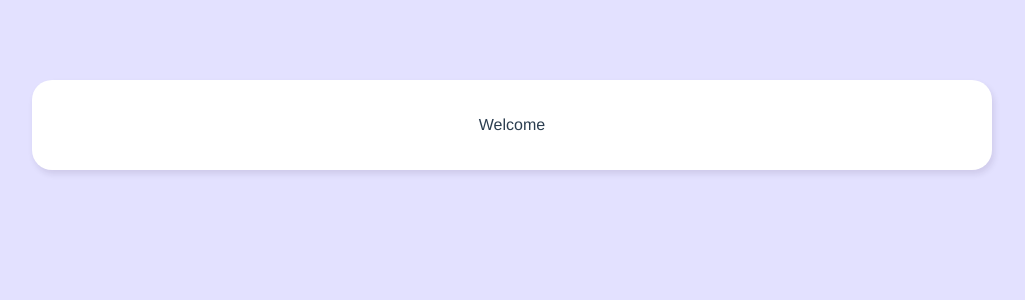
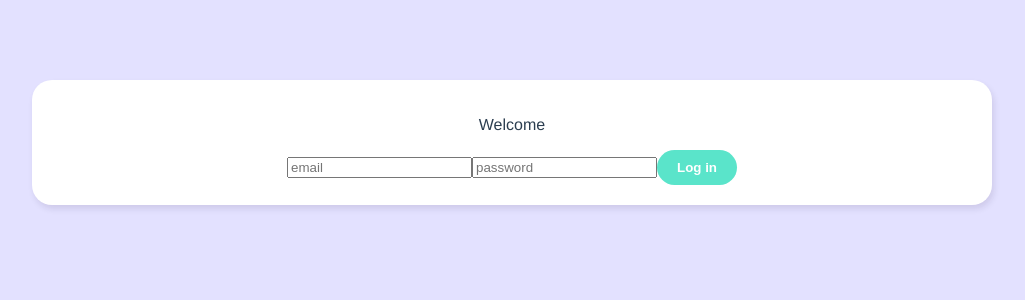
Before and after one commit to thinhnw/live-chat, a Vue app: page / in a window 1280 px wide. Shown: the top 300 px of the page, without its empty margins (128-1153 px from the left). Built offline with nearby package versions, Linux system fonts and the light colour scheme.

Commit message:
Add Signup form and Login form

```diff
--- /dev/null
+++ b/src/components/LoginForm.vue
@@ -0,0 +1,40 @@
+<template>
+    <form @submit.prevent="handleSubmit">
+        <input type="email"
+            required
+            placeholder="email"
+            v-model="email"
+        >
+        <input type="password"
+            required
+            placeholder="password"
+            v-model="password"
+        >
+        <button>Log in</button>
+    </form>
+</template>
+
+<script>
+import { ref } from 'vue'
+
+export default {
+    setup() {
+        const email = ref('')
+        const password = ref('')
+
+        const handleSubmit = () => {
+            console.log(email.value, password.value)
+        }
+
+        return {
+            email,
+            password,
+            handleSubmit
+        }
+    }
+}
+</script>
+
+<style>
+
+</style>
--- /dev/null
+++ b/src/components/SignupForm.vue
@@ -0,0 +1,47 @@
+<template>
+    <form @submit.prevent="handleSubmit">
+        <input type="text"
+            required
+            placeholder="display name"
+            v-model="displayName"
+        >
+        <input type="email"
+            required
+            placeholder="email"
+            v-model="email"
+        >
+        <input type="password"
+            required
+            placeholder="password"
+            v-model="password"
+        >
+        <button>Sign up</button>
+    </form>
+</template>
+
+<script>
+import { ref } from 'vue'
+
+export default {
+    setup() {
+        const displayName = ref('')
+        const email = ref('')
+        const password = ref('')
+
+        const handleSubmit = () => {
+            console.log(displayName.value, email.value, password.value)
+        }
+
+        return {
+            displayName,
+            email,
+            password,
+            handleSubmit
+        }
+    }
+}
+</script>
+
+<style>
+
+</style>
--- a/src/views/Welcome.vue
+++ b/src/views/Welcome.vue
@@ -1,12 +1,17 @@
 <template>
     <div class="welcome container">
         <p>Welcome</p>
+        <!-- <SignupForm /> -->
+        <LoginForm />
     </div>
 </template>
 
 <script>
+import SignupForm from '../components/SignupForm.vue'
+import LoginForm from '../components/LoginForm.vue'
+
 export default {
-
+    components: { SignupForm, LoginForm }
 }
 </script>
 
```
